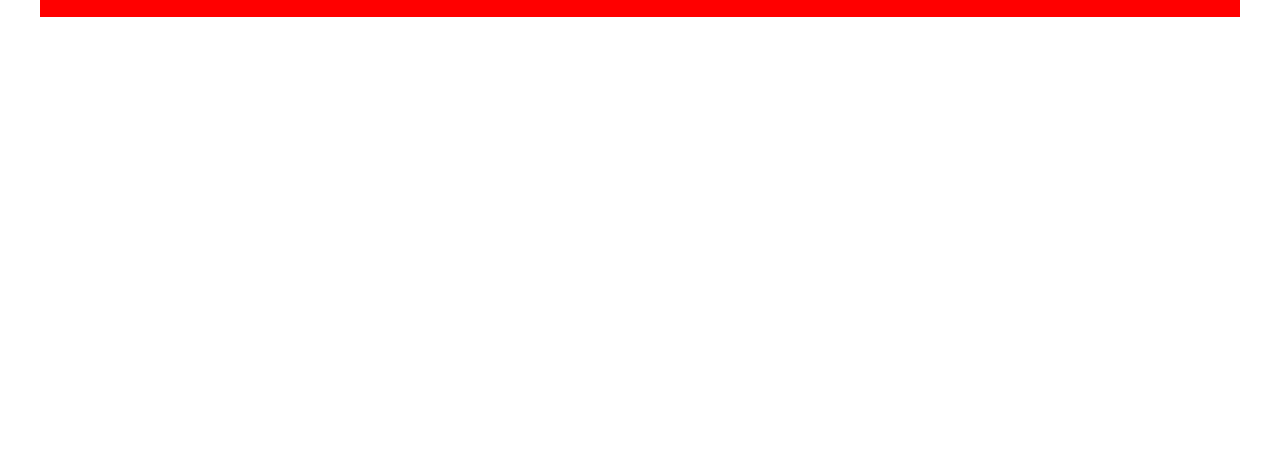
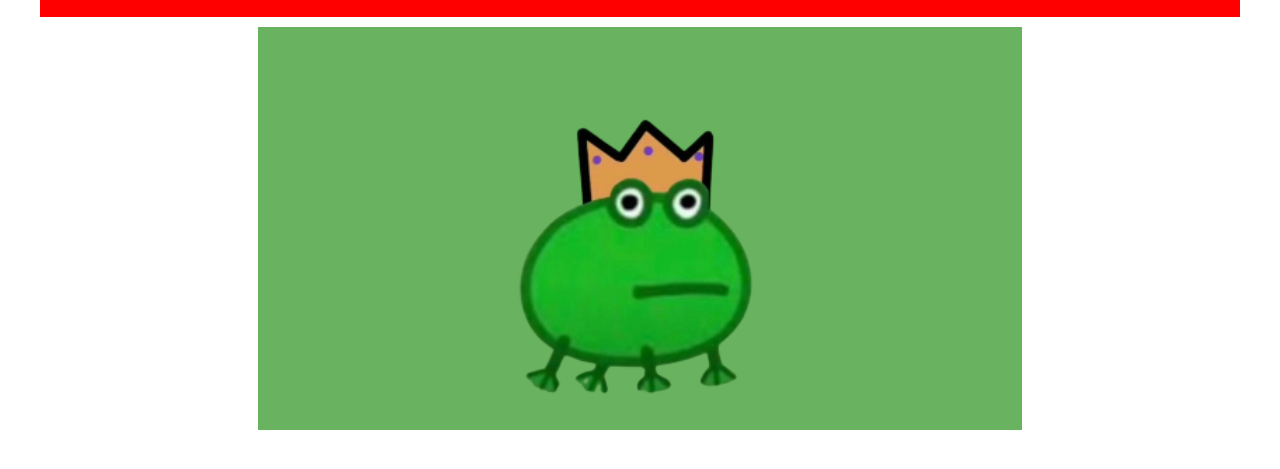
Before and after one commit to xalyrodas/prueba_1p2, a plain HTML site: page index.html in a window 1280 px wide. Shown: the part 63-532 px from the top of the page. Drawn offline with Linux system fonts and the light colour scheme.

Commit message:
version 0.3

```diff
--- a/banner/banner.css
+++ b/banner/banner.css
@@ -0,0 +1,18 @@
+.section_banner{
+    max-width: 120rem;
+    margin: auto;
+    display: flex;
+    align-items: center;
+    justify-content: center;
+    margin-top: 1rem;
+}
+.box-img{
+    width: 120rem;
+    height: 50rem;
+
+}
+.box-img img{
+    width:100% ;
+    height:100% ;
+    object-fit: cover;
+}
--- a/index.html
+++ b/index.html
@@ -15,9 +15,12 @@
         <div class="box_img">
         <img src="https://i.pinimg.com/236x/c5/f5/b0/c5f5b093d6147305ab51eafa3bbd597c.jpg" alt="">
         </div>
-
     </header>
-    <section class="section_banner"></section>
+    <section class="section_banner">
+        <div class="box_img">
+            <img src="banner/img/ranita.png" alt="">
+        </div>
+    </section>
     <section class="section_productos"></section>
 </body>
 </html>
```
Also changed, not shown: banner/img/ranita.png (added).
